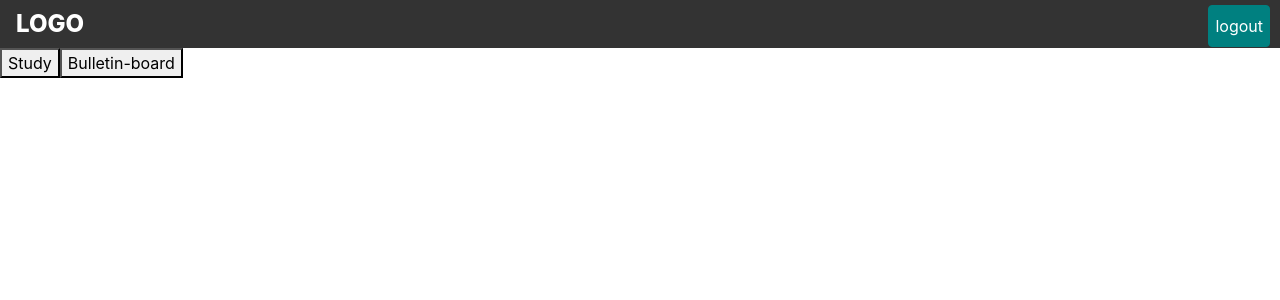
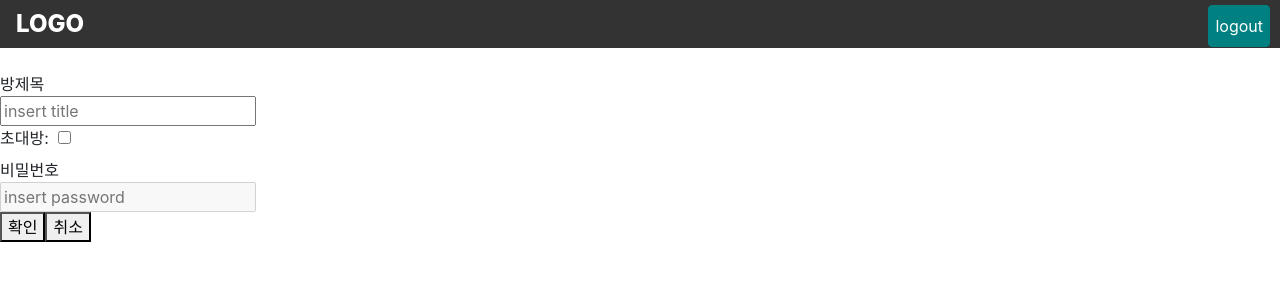
Before and after one commit to rlacksals96/capstone_front_end, a React (Create React App) app: page /rooms/mkroom in a window 1280 px wide. Shown: the top 300 px of the page. Built offline with nearby package versions, Linux system fonts and the light colour scheme.

Commit message:
feat: add mkroom
add mkroom component
근데 라우팅이 room#이냐 mkroom이냐를 구분 못함. 해당 내용수정해야 함.
지금은 room# 되있는거 개행처리 해놓은 상태임.

```diff
--- a/src/App.js
+++ b/src/App.js
@@ -10,7 +10,9 @@ import {
 	BulletinBoard,
 	Selection,
 	BoardCreate,
+
 } from "./pages";
+import MkRoom from './components/waitingRoom/MkRoom'
 //import VideoCall from "./components/VideoCall";
 class App extends Component {
 	render() {
@@ -22,7 +24,7 @@ class App extends Component {
 					<Route path="/auth/login" exact={true} component={Login} />
 					<Route path="/auth/signup" exact={true} component={SignUp} />
 					<Route path="/rooms" exact={true} component={Rooms} />
-					<Route path="/rooms/:roomId" exact={true} component={Selection} />
+					{/*<Route path="/rooms/:roomId" exact={true} component={Selection} />*/}
 					<Route path="/rooms/:roomId/room" exact={true} component={Room} />
 					<Route
 						path="/rooms/:roomId/board"
@@ -34,6 +36,11 @@ class App extends Component {
 						exact={true}
 						component={BoardCreate}
 					/>
+					<Route
+						path="/rooms/mkroom"
+						exact={true}
+						component={MkRoom}
+					/>
 
 					<Route component={NotFound} />
 				</Switch>
--- a/src/components/waitingRoom/MkRoom.js
+++ b/src/components/waitingRoom/MkRoom.js
@@ -1,5 +1,79 @@
-import React from "react";
+import React, { useState } from 'react'
+import {Link} from 'react-router-dom';
+import Header from '../layout/Header'
+export default function MkRoom() {
+	const [isInvitation,setIsInvitation]=useState(true)
+	// useEffect(()=>{
+	//
+	// },[isInvitation]);
+	const [inputs,setInputs]=useState({
+		roomName:'',
+		password:'',
 
-export default function MkRoom() {
-	return <div></div>;
+	});
+	const {roomName,password}=inputs;
+
+	const handleChange=()=> {
+		setIsInvitation(!isInvitation);
+		// if (isInvitation === false) {
+		//
+		// }
+		console.log(isInvitation);
+	}
+
+
+	const handleConfirmClick=()=>{
+
+		const info={
+			roomName:roomName,
+			password:password,
+			invite:!isInvitation,
+		}
+		//이유는 모르겠는데 isInvitation 상태의 반대로 해야 올바른 값이 전달됨.
+		console.log(info);
+		let myHeaders = new Headers();
+		myHeaders.append("Authorization", "");
+		myHeaders.append("Content-Type", "application/json");
+		let raw = JSON.stringify(info);
+		let requestOptions = {
+			method: 'POST',
+			headers: myHeaders,
+			body: raw,
+			redirect: 'follow'
+		};
+		fetch("https://172.20.10.3:5000/makeroom", requestOptions)
+			.then(response => response.json())
+			.then(res => {//여기 안에 토큰도 들어가 있
+				console.log("response: ",res);
+				//추후 링크에서 리스폰 받아오면 거기에 맞게 연결 해주기
+				if(res.response===201){
+					console.log("i got a response from server");
+				}
+			})
+			.catch(error => console.log('error', error));
+	}
+	const handleInput = (e) => {
+		const { name, value } = e.target;
+		setInputs({ ...inputs, [name]: value });
+	};
+
+	return(
+		<div>
+			<Header/>
+			<br/>
+			<div>방제목</div>
+			<input type="text" name="roomName" onChange={handleInput} value={roomName} placeholder="insert title"/><br/>
+			<label>초대방:</label>&nbsp;&nbsp;
+			<input type="checkBox" id="invitation" value={isInvitation} onChange={handleChange}/><br/>
+			<div>비밀번호</div>
+			<input type="text" name="password" onChange={handleInput} value={password} placeholder="insert password" disabled={isInvitation}/><br/>
+			<button onClick={handleConfirmClick}>확인</button>
+			<Link to='/rooms'><button>취소</button></Link>
+		</div>
+	)
 }
+//room_name not null, passcode,
+//초대방이면 passcode 활성화되고, 공개방이면 passcode 비활성화
+//TODO: jsx로 컴포넌트 구성하
+//TODO: fetch post 구성하기
+//확인 누르면 바로 방생성, 취소 누르면 다시 방으로 라우
--- a/src/components/waitingRoom/RoomSearchBox.js
+++ b/src/components/waitingRoom/RoomSearchBox.js
@@ -1,5 +1,5 @@
 import React, { useState } from "react";
-
+import {Link} from 'react-router-dom';
 export default function RoomSearchBox({
 	roomList,
 	manageRoomContainer,
@@ -13,6 +13,9 @@ export default function RoomSearchBox({
 		const result = roomList.filter((data) => data.title === searchTitle);
 		manageRoomContainer(result); //필터링 된 결과값이 null이면 전체리스트, 있으면 해당 결과를 랜더링..
 	};
+	const makeRoom=()=>{
+
+	}
 	return (
 		<div>
 			<input
@@ -31,6 +34,8 @@ export default function RoomSearchBox({
 			<button style={{ padding: "8px" }} onClick={resetContainer}>
 				초기화
 			</button>
+			{/*<button><Link to='/rooms/mkroom'>방생성</Link></button>*/}
+			<Link to='/rooms/mkroom'><button style={{padding:"8px"}}>방생성</button></Link>
 		</div>
 	);
 }
--- a/src/pages/Rooms.js
+++ b/src/pages/Rooms.js
@@ -57,7 +57,7 @@ function Rooms() {
 				resetContainer={resetContainer}
 			/>
 
-			<MkRoom />
+			{/*<MkRoom />*/}
 			{/* <Link to="./rooms/1">
 				<button>방입장</button>
 			</Link> */}
```
